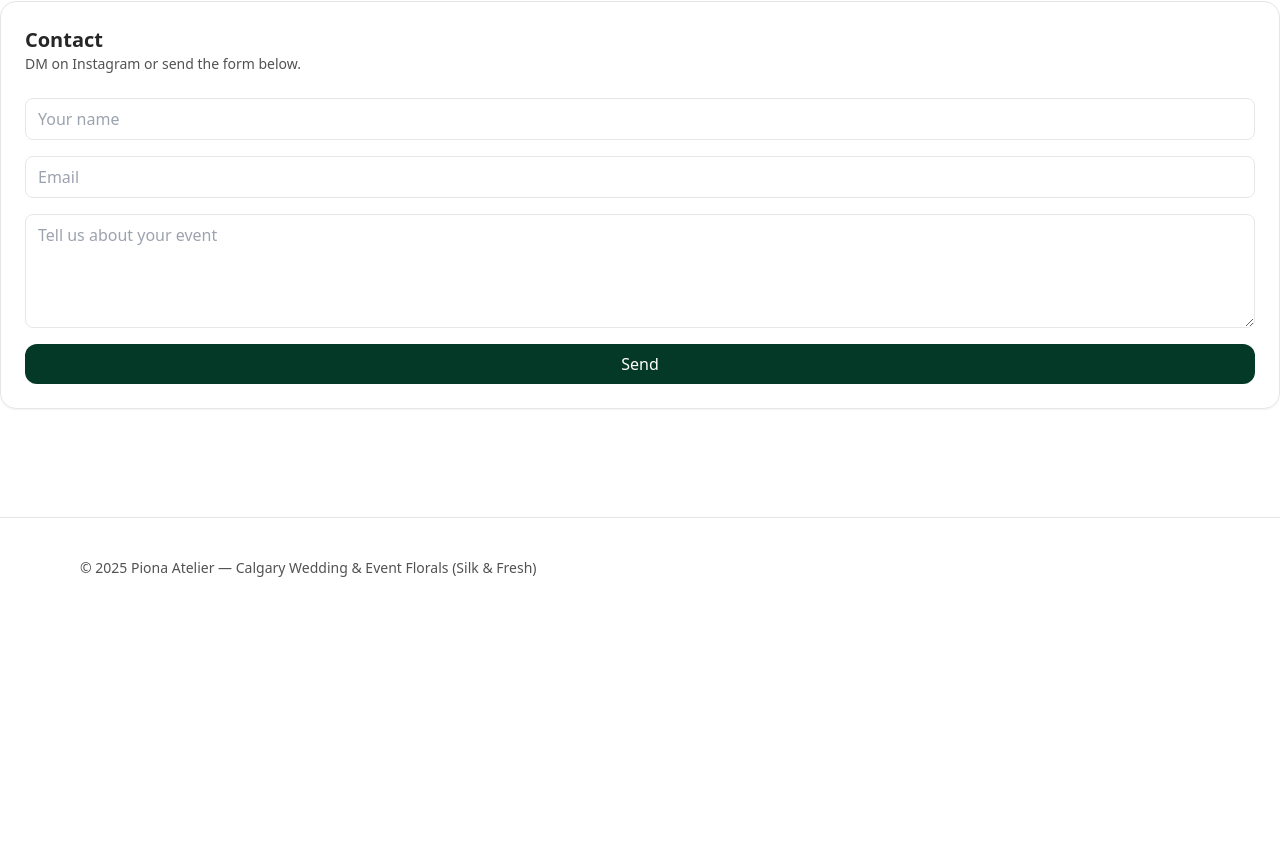
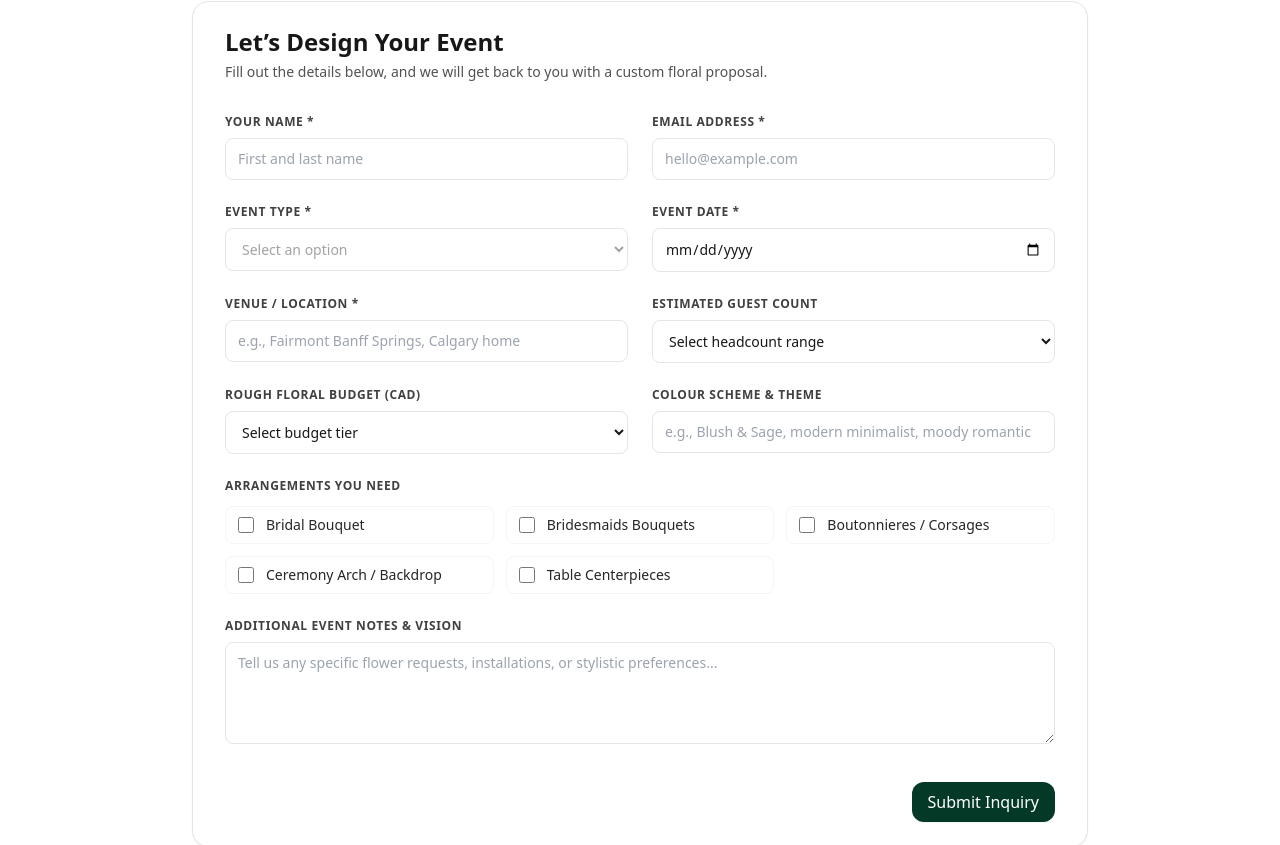
Before and after one commit to mattdnkim/piona-atelier-website, a Next.js app: page / in a window 1280 px wide. Shown: the part 875-1720 px from the top of the page. Before the commit the page ends 1493 px from the top, so only its background shows below. Built offline with nearby package versions, Linux system fonts and the light colour scheme.

Commit message:
feat: add more feat to contact

```diff
--- a/app/page.js
+++ b/app/page.js
@@ -71,16 +71,170 @@ export default function Page() {
       </section>
 
       {/* Contact section */}
-      <section id="contact" className="mt-16 card">
-        <h2 className="text-xl font-semibold">Contact</h2>
-        <p className="text-sm text-neutral-600">DM on Instagram or send the form below.</p>
-        <form action="/api/contact" method="post" className="mt-6 grid gap-4">
-          <input name="name" required placeholder="Your name" className="border rounded-lg px-3 py-2" />
-          <input name="email" type="email" required placeholder="Email" className="border rounded-lg px-3 py-2" />
-          <textarea name="message" rows="4" placeholder="Tell us about your event" className="border rounded-lg px-3 py-2" />
-          <button className="btn" type="submit">Send</button>
+      <section id="contact" className="mt-16 card max-w-4xl mx-auto px-4 md:px-8 py-10 bg-white rounded-xl shadow-sm border border-neutral-100">
+        <h2 className="text-2xl font-semibold text-neutral-900">Let’s Design Your Event</h2>
+        <p className="text-sm text-neutral-600 mt-1">Fill out the details below, and we will get back to you with a custom floral proposal.</p>
+
+        <form action="/api/contact" method="post" className="mt-8 grid gap-6 md:grid-cols-2">
+
+          {/* 1. Client Name */}
+          <div className="md:col-span-1">
+            <label htmlFor="contact-name" className="block text-xs font-semibold text-neutral-700 uppercase tracking-wider mb-2">Your Name *</label>
+            <input
+              id="contact-name"
+              name="name"
+              required
+              placeholder="First and last name"
+              className="w-full border border-neutral-200 rounded-lg px-3 py-2.5 text-base md:text-sm bg-white text-neutral-900 focus:outline-none focus:ring-2 focus:ring-neutral-400"
+            />
+          </div>
+
+          {/* 2. Email Address */}
+          <div className="md:col-span-1">
+            <label htmlFor="contact-email" className="block text-xs font-semibold text-neutral-700 uppercase tracking-wider mb-2">Email Address *</label>
+            <input
+              id="contact-email"
+              name="email"
+              type="email"
+              required
+              placeholder="hello@example.com"
+              className="w-full border border-neutral-200 rounded-lg px-3 py-2.5 text-base md:text-sm bg-white text-neutral-900 focus:outline-none focus:ring-2 focus:ring-neutral-400"
+            />
+          </div>
+
+          {/* 3. Event Type */}
+          <div className="md:col-span-1">
+            <label htmlFor="contact-event-type" className="block text-xs font-semibold text-neutral-700 uppercase tracking-wider mb-2">Event Type *</label>
+            <select
+              id="contact-event-type"
+              name="eventType"
+              required
+              defaultValue=""
+              className="w-full border border-neutral-200 rounded-lg px-3 py-2.5 text-base md:text-sm bg-white text-neutral-900 focus:outline-none focus:ring-2 focus:ring-neutral-400 invalid:text-neutral-400"
+            >
+              <option value="" disabled hidden>Select an option</option>
+              <option value="wedding">Wedding</option>
+              <option value="private">Private Gathering</option>
+              <option value="corporate">Corporate Event</option>
+              <option value="birthday">Birthday Party</option>
+              <option value="other">Other Celebration</option>
+            </select>
+          </div>
+
+          {/* 4. Event Date */}
+          <div className="md:col-span-1">
+            <label htmlFor="contact-date" className="block text-xs font-semibold text-neutral-700 uppercase tracking-wider mb-2">Event Date *</label>
+            <input
+              id="contact-date"
+              name="eventDate"
+              type="date"
+              required
+              className="w-full border border-neutral-200 rounded-lg px-3 py-2.5 text-base md:text-sm bg-white text-neutral-900 focus:outline-none focus:ring-2 focus:ring-neutral-400"
+            />
+          </div>
+
+          {/* 5. Venue Details */}
+          <div className="md:col-span-1">
+            <label htmlFor="contact-venue" className="block text-xs font-semibold text-neutral-700 uppercase tracking-wider mb-2">Venue / Location *</label>
+            <input
+              id="contact-venue"
+              name="venue"
+              required
+              placeholder="e.g., Fairmont Banff Springs, Calgary home"
+              className="w-full border border-neutral-200 rounded-lg px-3 py-2.5 text-base md:text-sm bg-white text-neutral-900 focus:outline-none focus:ring-2 focus:ring-neutral-400"
+            />
+          </div>
+
+          {/* 6. Event Size (Guest Count) */}
+          <div className="md:col-span-1">
+            <label htmlFor="contact-size" className="block text-xs font-semibold text-neutral-700 uppercase tracking-wider mb-2">Estimated Guest Count</label>
+            <select
+              id="contact-size"
+              name="guestCount"
+              defaultValue=""
+              className="w-full border border-neutral-200 rounded-lg px-3 py-2.5 text-base md:text-sm bg-white text-neutral-900 focus:outline-none focus:ring-2 focus:ring-neutral-400"
+            >
+              <option value="" disabled hidden>Select headcount range</option>
+              <option value="intimate">Intimate (Under 20 guests)</option>
+              <option value="small">Small (20 - 50 guests)</option>
+              <option value="medium">Medium (50 - 150 guests)</option>
+              <option value="large">Large (150+ guests)</option>
+            </select>
+          </div>
+
+          {/* 7. Rough Budget Range */}
+          <div className="md:col-span-1">
+            <label htmlFor="contact-budget" className="block text-xs font-semibold text-neutral-700 uppercase tracking-wider mb-2">Rough Floral Budget (CAD)</label>
+            <select
+              id="contact-budget"
+              name="budget"
+              defaultValue=""
+              className="w-full border border-neutral-200 rounded-lg px-3 py-2.5 text-base md:text-sm bg-white text-neutral-900 focus:outline-none focus:ring-2 focus:ring-neutral-400"
+            >
+              <option value="" disabled hidden>Select budget tier</option>
+              <option value="under-1k">Under $1,000</option>
+              <option value="1k-3k">$1,000 – $3,000</option>
+              <option value="3k-6k">$3,000 – $6,000</option>
+              <option value="6k-plus">$6,000+</option>
+            </select>
+          </div>
+
+          {/* 8. Colour & Aesthetic Theme */}
+          <div className="md:col-span-1">
+            <label htmlFor="contact-theme" className="block text-xs font-semibold text-neutral-700 uppercase tracking-wider mb-2">Colour Scheme & Theme</label>
+            <input
+              id="contact-theme"
+              name="theme"
+              placeholder="e.g., Blush & Sage, modern minimalist, moody romantic"
+              className="w-full border border-neutral-200 rounded-lg px-3 py-2.5 text-base md:text-sm bg-white text-neutral-900 focus:outline-none focus:ring-2 focus:ring-neutral-400"
+            />
+          </div>
+
+          {/* 9. Needed Arrangements (Checkboxes for easier choice) */}
+          <div className="md:col-span-2">
+            <span className="block text-xs font-semibold text-neutral-700 uppercase tracking-wider mb-3">Arrangements You Need</span>
+            <div className="grid grid-cols-2 sm:grid-cols-3 gap-3">
+              {[
+                { label: 'Bridal Bouquet', value: 'bridal-bouquet' },
+                { label: 'Bridesmaids Bouquets', value: 'bridesmaids' },
+                { label: 'Boutonnieres / Corsages', value: 'boutonnieres' },
+                { label: 'Ceremony Arch / Backdrop', value: 'arch' },
+                { label: 'Table Centerpieces', value: 'centerpieces' },
+              ].map((item) => (
+                <label key={item.value} className="flex items-center gap-3 px-3 py-2 border border-neutral-100 rounded-lg cursor-pointer hover:bg-neutral-50 text-neutral-800 text-sm transition">
+                  <input
+                    type="checkbox"
+                    name="arrangements"
+                    value={item.value}
+                    className="w-4 h-4 rounded text-neutral-900 focus:ring-neutral-400 border-neutral-300"
+                  />
+                  <span>{item.label}</span>
+                </label>
+              ))}
+            </div>
+          </div>
+
+          {/* 10. Additional Event Notes */}
+          <div className="md:col-span-2">
+            <label htmlFor="contact-message" className="block text-xs font-semibold text-neutral-700 uppercase tracking-wider mb-2">Additional Event Notes & Vision</label>
+            <textarea
+              id="contact-message"
+              name="message"
+              rows="4"
+              placeholder="Tell us any specific flower requests, installations, or stylistic preferences..."
+              className="w-full border border-neutral-200 rounded-lg px-3 py-2.5 text-base md:text-sm bg-white text-neutral-900 focus:outline-none focus:ring-2 focus:ring-neutral-400"
+            />
+          </div>
+
+          {/* Submit Button */}
+          <div className="md:col-span-2 flex justify-end mt-2">
+            <button className="btn bg-neutral-900 text-white font-medium px-8 py-3 rounded-lg hover:bg-neutral-800 transition shadow-sm w-full md:w-auto" type="submit">
+              Submit Inquiry
+            </button>
+          </div>
         </form>
       </section>
+
     </>
   );
 }
```
